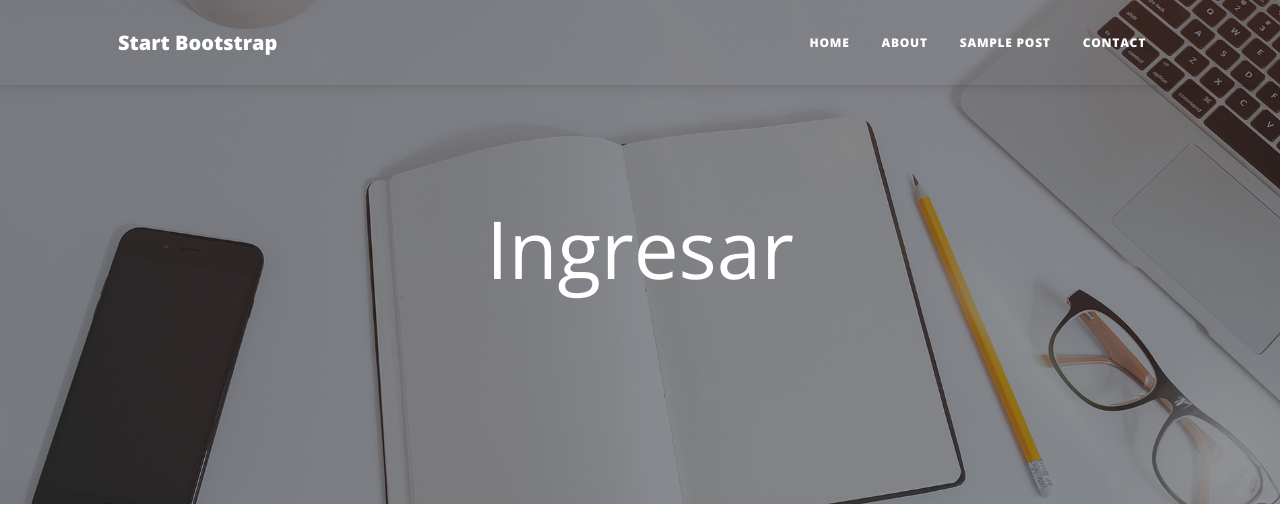
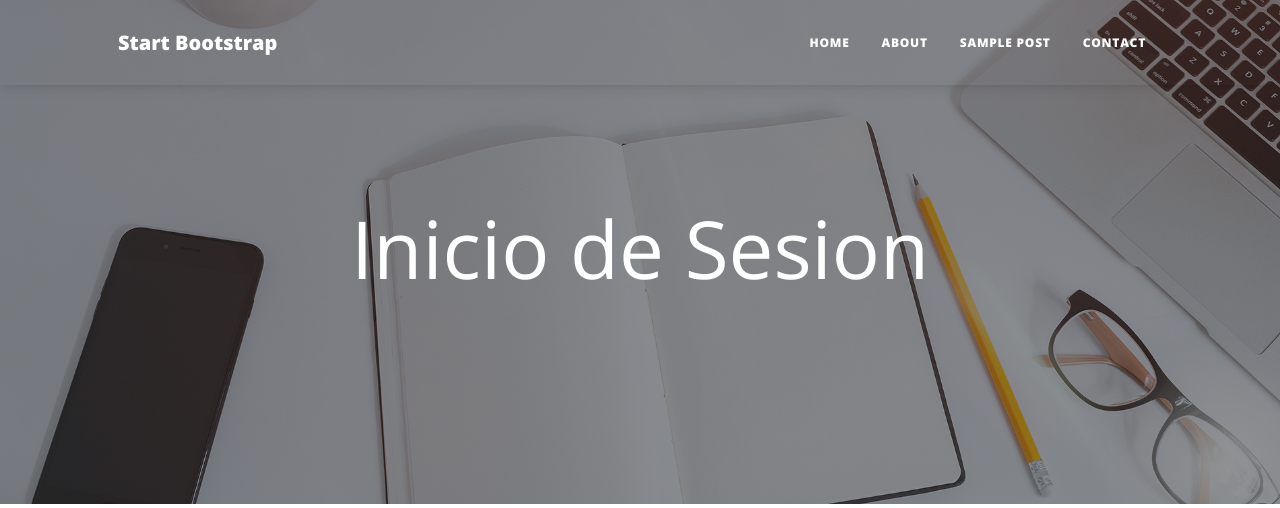
Before and after one commit to davidcortes241916/login_app, a Django app: page / in a window 1280 px wide. Shown: the top 508 px of the page. Run offline with Django 5.2, Linux system fonts and the light colour scheme; some libraries are stand-ins or nearby versions.

Commit message:
se cambia el titulo de login inicio de sesion, agregar si acaso otra imagen mejor

```diff
--- a/templates/index.html
+++ b/templates/index.html
@@ -9,7 +9,7 @@
                 <div class="row gx-4 gx-lg-5 justify-content-center">
                     <div class="col-md-10 col-lg-8 col-xl-7">
                         <div class="site-heading">
-                            <h1>Ingresar</h1>
+                            <h1>Inicio de Sesion</h1>
                         </div>
                     </div>
                 </div>
```
